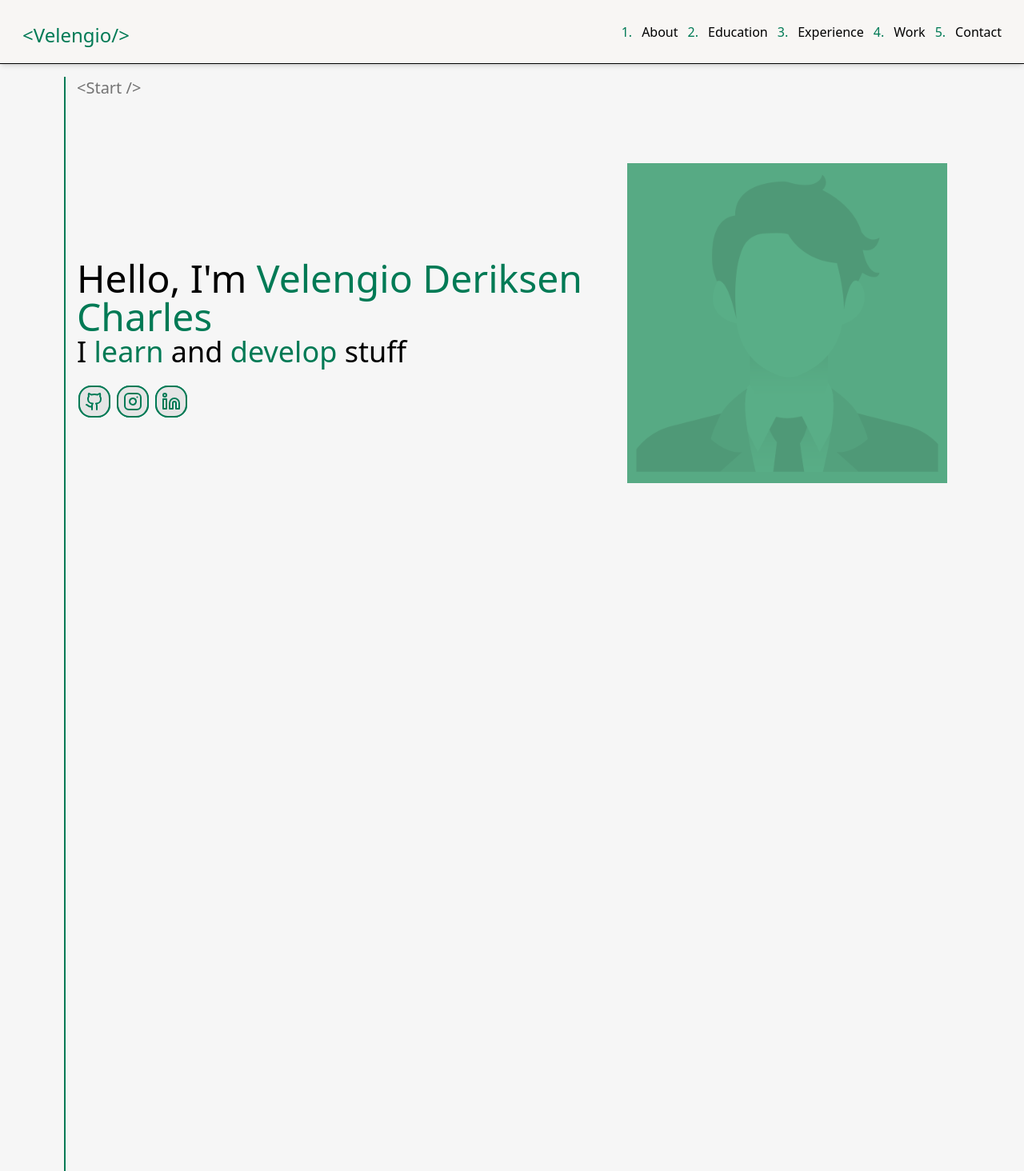
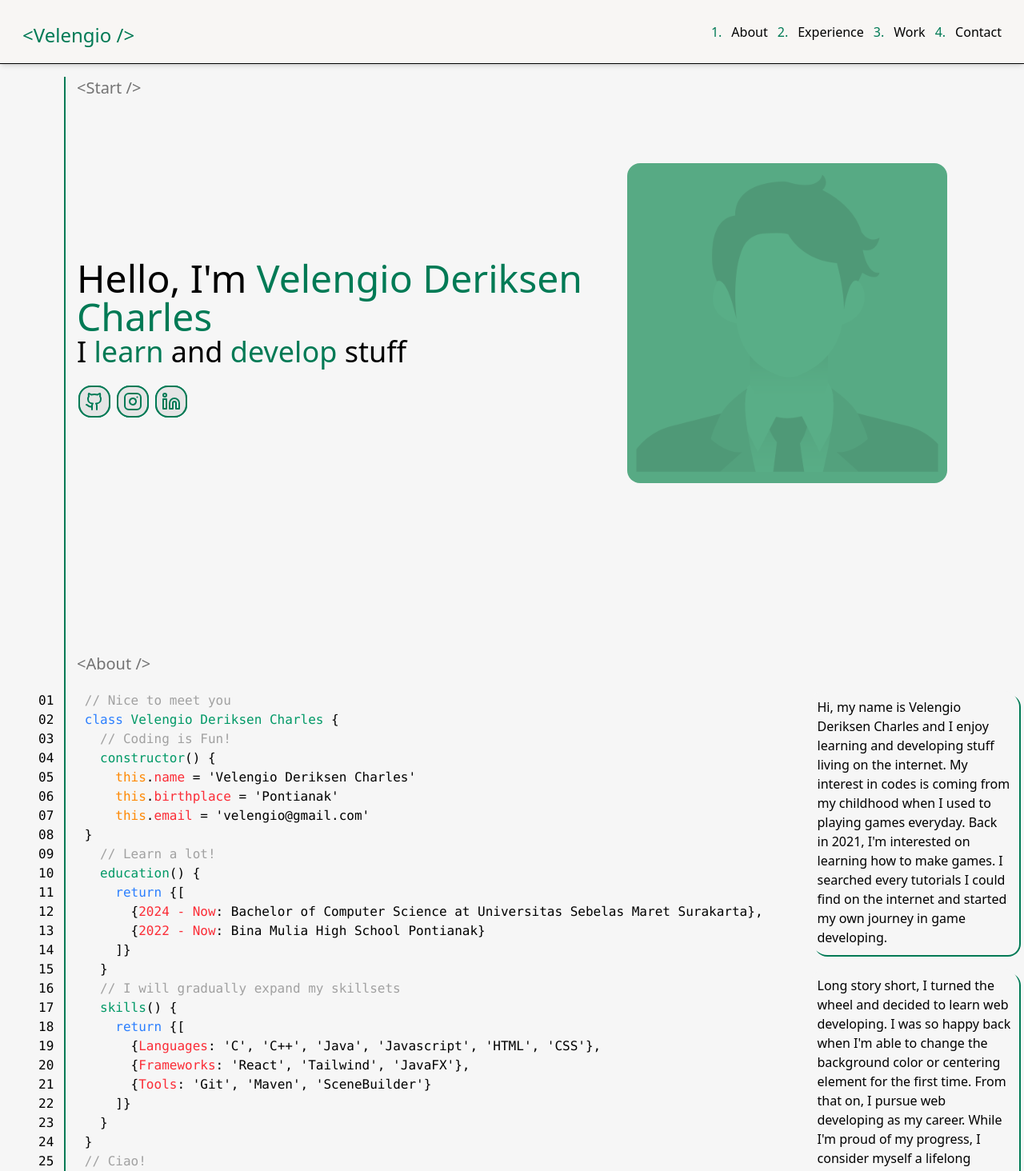
Before and after one commit to Unalome7431/personal-portfolio, a React (Vite) app: page / in a window 1280 px wide. Shown: the top 1464 px of the page at 80% size. Built offline with nearby package versions, Linux system fonts and the light colour scheme.

Commit message:
about page

```diff
--- a/src/components/IconButton.jsx
+++ b/src/components/IconButton.jsx
@@ -2,7 +2,7 @@ function IconButton({ Icon, onClickFunction }) {
 
   return (
     <div className="relative inline-block">
-      <div class="absolute inset-0 bg-emerald-700 translate-0.5 translate-y-0.5 rounded-2xl z-0"></div>
+      <div className="absolute inset-0 bg-emerald-700 translate-0.5 translate-y-0.5 rounded-2xl z-0"></div>
 
       <button className="relative z-1 bg-neutral-200 p-1.5 border-2 border-emerald-700 rounded-2xl text-emerald-700 hover:text-emerald-600 translate-0.5 translate-y-0.5 hover:-translate-0.5 hover:-translate-y-0.5 transition-transform duration-300 ease-out active:translate-0.5 active:translate-y-0.5">
         <Icon className="transition-colors duration-100 ease-in"/>
--- a/src/components/NavBar.jsx
+++ b/src/components/NavBar.jsx
@@ -1,30 +1,26 @@
+import { Fragment } from "react"
+
 function NavBar() {
+  const navContainer = [
+    {id: 1, text: 'About'},
+    {id: 2, text: 'Experience'},
+    {id: 3, text: 'Work'},
+    {id: 4, text: 'Contact'}
+  ]
 
   return (
     <nav className="fixed top-0 left-0 w-full z-50 h-20 border-b shadow-md bg-[#F8F6F4]">
       <div className="flex gap-3 justify-between mr-7 ml-7 mt-7">
-        <span className="text-emerald-700 font-medium text-2xl">{"<"}Velengio{"/>"}</span>
+        <span className="text-emerald-700 font-medium text-2xl">{"<"}Velengio{" />"}</span>
         <div className="flex gap-3">
-          <span className="text-emerald-700 font-medium">1.</span>
-          <span className="hover:underline hover:underline-offset-4 hover:decoration-emerald-700 hover:decoration-3 transition-all duration-300 ease-linear">
-            About
-          </span>
-          <span className="text-emerald-700 font-medium">2.</span>
-          <span className="hover:underline hover:underline-offset-4 hover:decoration-emerald-700 hover:decoration-3 transition-all duration-300 ease-linear">
-            Education
-          </span>
-          <span className="text-emerald-700 font-medium">3.</span>
-          <span className="hover:underline hover:underline-offset-4 hover:decoration-emerald-700 hover:decoration-3 transition-all duration-300 ease-linear">
-            Experience
-          </span>
-          <span className="text-emerald-700 font-medium">4.</span>
-          <span className="hover:underline hover:underline-offset-4 hover:decoration-emerald-700 hover:decoration-3 transition-all duration-300 ease-linear">
-            Work
-          </span>
-          <span className="text-emerald-700 font-medium">5.</span>
-          <span className="hover:underline hover:underline-offset-4 hover:decoration-emerald-700 hover:decoration-3 transition-all duration-300 ease-linear">
-            Contact
-          </span>
+          {navContainer.map((nav) => (
+            <Fragment key={nav.id}>
+              <span className="text-emerald-700 font-medium">{nav.id}.</span>
+              <span className="hover:underline hover:underline-offset-4 hover:decoration-emerald-700 hover:decoration-3 transition-all duration-300 ease-linear">
+                {nav.text}
+              </span>
+            </Fragment>
+          ))}
         </div>
       </div>
     </nav>
--- a/src/navigation/About.jsx
+++ b/src/navigation/About.jsx
@@ -1,12 +1,143 @@
 import CustomButton from "../components/CustomButton"
 import { Github } from "lucide-react"
 import IconButton from "../components/IconButton"
+import { useState } from "react"
+import { text } from "motion/react-client"
 
 function About() {
+  const divBoxId = [
+    {id: 1, text: "Hi, my name is Velengio Deriksen Charles and I enjoy learning and developing stuff living on the internet. My interest in codes is coming from my childhood when I used to playing games everyday. Back in 2021, I'm interested on learning how to make games. I searched every tutorials I could find on the internet and started my own journey in game developing."},
+    {id: 2, text: "Long story short, I turned the wheel and decided to learn web developing. I was so happy back when I'm able to change the background color or centering element for the first time. From that on, I pursue web developing as my career. While I'm proud of my progress, I consider myself a lifelong learner, constantly pushing the boundaries of my current skillset to reach new professional milestones."},
+    {id: 3, text: "My main focus right now is to work on more projects that are accessible and could bring an impactful digital experiences to the users while gradually expanding my skillset. I also recently started to learn about Blockchain Ecosystem and looking forward to Web3 developing in the future. I'm very enthusiast on what more to comes in this vast world of technology."}
+  ]
 
   return (
-    <div className="h-dvh bg-[#F6F6F6] p-2">
+    <div className="h-dvh bg-[#F6F6F6] pt-4 pl-2 pr-2">
       <div className="w-px h-dvh border-[1.5px] border-emerald-700 absolute left-20"></div>
+
+      <p className="text-neutral-500 text-xl ml-22 mb-5">{"<About />"}</p>
+      <div className="flex flex-row gap-5">
+        <div>
+          <pre className="m-0 p-0 w-full hover:bg-emerald-100">
+            <code className="px-10 py-0"><span className="select-none">01    </span><span className="text-neutral-400">// Nice to meet you</span>
+            </code>
+          </pre>
+          <pre className="m-0 p-0 w-full hover:bg-emerald-100">
+            <code className="px-10 py-0"><span className="select-none">02    </span><span className="text-blue-500">class </span><span className="text-emerald-600">Velengio Deriksen Charles </span>{"{"}
+            </code>
+          </pre>
+          <pre className="m-0 p-0 w-full hover:bg-emerald-100">
+            <code className="px-10 py-0"><span className="select-none">03    </span><span className="text-neutral-400">  // Coding is Fun!</span>
+            </code>
+          </pre>
+          <pre className="m-0 p-0 w-full hover:bg-emerald-100">
+            <code className="px-10 py-0"><span className="select-none">04    </span><span className="text-emerald-600">  constructor</span>() {"{"}
+            </code>
+          </pre>
+          <pre className="m-0 p-0 w-full hover:bg-emerald-100">
+            <code className="px-10 py-0"><span className="select-none">05    </span><span className="text-orange-400">    this</span>.<span className="text-red-500">name</span> = <span>'Velengio Deriksen Charles'</span>
+            </code>
+          </pre>
+          <pre className="m-0 p-0 w-full hover:bg-emerald-100">
+            <code className="px-10 py-0"><span className="select-none">06    </span><span className="text-orange-400">    this</span>.<span className="text-red-500">birthplace</span> = <span>'Pontianak'</span>
+            </code>
+          </pre>
+          <pre className="m-0 p-0 w-full hover:bg-emerald-100">
+            <code className="px-10 py-0"><span className="select-none">07    </span><span className="text-orange-400">    this</span>.<span className="text-red-500">email</span> = <span>'velengio@gmail.com'</span>
+            </code>
+          </pre>
+          <pre className="m-0 p-0 w-full hover:bg-emerald-100">
+            <code className="px-10 py-0"><span className="select-none">08    </span>{"}"}
+            </code>
+          </pre>
+          <pre className="m-0 p-0 w-full hover:bg-emerald-100">
+            <code className="px-10 py-0"><span className="select-none">09    </span><span className="text-neutral-400">  // Learn a lot!</span>
+            </code>
+          </pre>
+          <pre className="m-0 p-0 w-full hover:bg-emerald-100">
+            <code className="px-10 py-0"><span className="select-none">10    </span><span className="text-emerald-600">  education</span>() {"{"}
+            </code>
+          </pre>
+          <pre className="m-0 p-0 w-full hover:bg-emerald-100">
+            <code className="px-10 py-0"><span className="select-none">11    </span><span className="text-blue-500">    return</span> {"{["}
+            </code>
+          </pre>
+          <pre className="m-0 p-0 w-full hover:bg-emerald-100">
+            <code className="px-10 py-0"><span className="select-none">12    </span>      {"{"}<span className="text-red-500">2024 - Now</span>: Bachelor of Computer Science at Universitas Sebelas Maret Surakarta{"}"},
+            </code>
+          </pre>
+          <pre className="m-0 p-0 w-full hover:bg-emerald-100">
+            <code className="px-10 py-0"><span className="select-none">13    </span>      {"{"}<span className="text-red-500">2022 - Now</span>: Bina Mulia High School Pontianak{"}"}
+            </code>
+          </pre>
+          <pre className="m-0 p-0 w-full hover:bg-emerald-100">
+            <code className="px-10 py-0"><span className="select-none">14    </span>    {"]}"}
+            </code>
+          </pre>
+          <pre className="m-0 p-0 w-full hover:bg-emerald-100">
+            <code className="px-10 py-0"><span className="select-none">15    </span>  {"}"}
+            </code>
+          </pre>
+          <pre className="m-0 p-0 w-full hover:bg-emerald-100">
+            <code className="px-10 py-0"><span className="select-none">16    </span><span className="text-neutral-400">  // I will gradually expand my skillsets</span>
+            </code>
+          </pre>
+          <pre className="m-0 p-0 w-full hover:bg-emerald-100">
+            <code className="px-10 py-0"><span className="select-none">17    </span><span className="text-emerald-600">  skills</span>() {"{"}
+            </code>
+          </pre>
+          <pre className="m-0 p-0 w-full hover:bg-emerald-100">
+            <code className="px-10 py-0"><span className="select-none">18    </span><span className="text-blue-500">    return</span> {"{["}
+            </code>
+          </pre>
+          <pre className="m-0 p-0 w-full hover:bg-emerald-100">
+            <code className="px-10 py-0"><span className="select-none">19    </span>      {"{"}<span className="text-red-500">Languages</span>: 'C', 'C++', 'Java', 'Javascript', 'HTML', 'CSS'{"}"},
+            </code>
+          </pre>
+          <pre className="m-0 p-0 w-full hover:bg-emerald-100">
+            <code className="px-10 py-0"><span className="select-none">20    </span>      {"{"}<span className="text-red-500">Frameworks</span>: 'React', 'Tailwind', 'JavaFX'{"}"},
+            </code>
+          </pre>
+          <pre className="m-0 p-0 w-full hover:bg-emerald-100">
+            <code className="px-10 py-0"><span className="select-none">21    </span>      {"{"}<span className="text-red-500">Tools</span>: 'Git', 'Maven', 'SceneBuilder'{"}"}
+            </code>
+          </pre>
+          <pre className="m-0 p-0 w-full hover:bg-emerald-100">
+            <code className="px-10 py-0"><span className="select-none">22    </span>    {"]}"}
+            </code>
+          </pre>
+          <pre className="m-0 p-0 w-full hover:bg-emerald-100">
+            <code className="px-10 py-0"><span className="select-none">23    </span>  {"}"}
+            </code>
+          </pre>
+          <pre className="m-0 p-0 w-full hover:bg-emerald-100">
+            <code className="px-10 py-0"><span className="select-none">24    </span>{"}"}
+            </code>
+          </pre>
+          <pre className="m-0 p-0 w-full hover:bg-emerald-100">
+            <code className="px-10 py-0"><span className="select-none">25    </span><span className="text-neutral-400">// Ciao!</span>
+            </code>
+          </pre>
+        </div>
+
+        <div className="flex gap-5 flex-col w-150">
+          {
+            divBoxId.map((box) => {
+              const [isHover, setIsHover] = useState(false)
+
+              return (
+              <div className="relative inline-block">
+                <div className={`absolute inset-0 border-0 border-b-2 border-r-2 border-emerald-700 translate-1 translate-y-1 rounded-2xl z-0 ${isHover ? 'translate-2 translate-y-3 translate-z-3' : ''} transition-all duration-300 ease-in-out`}></div>
+                <div key={box.id} onMouseEnter={() => {setIsHover(true)}} onMouseLeave={() => {setIsHover(false)}} className={`relative z-1 rounded-2xl p-2 transition-transform duration-300 ease-in-out bg-[#F6F6F6]`}>
+                  <p className={`${isHover ? '-translate-5 -translate-y-1 scale-105' : ''} transition-all duration-300 ease-in-out`}>
+                    {box.text}
+                  </p>
+                </div>
+              </div>
+            )})
+          }
+        </div>
+      </div>
     </div>
   )
 }
--- a/src/navigation/Start.jsx
+++ b/src/navigation/Start.jsx
@@ -25,14 +25,11 @@ function Start() {
             </div>
           </div>
 
-          <img className="w-100 mr-22 mt-20 transition-all duration-300
+          <img className="w-100 mr-22 mt-20 transition-all duration-300 rounded-2xl
           filter-[invert(42%)_sepia(70%)_saturate(252%)_hue-rotate(100deg)_brightness(93%)_contrast(90%)]
           hover:filter-none" src={ProfilePlaceholder} alt="Profile" />
         </div>
-
-
       </div>
-
     </div>
   )
 }
```
